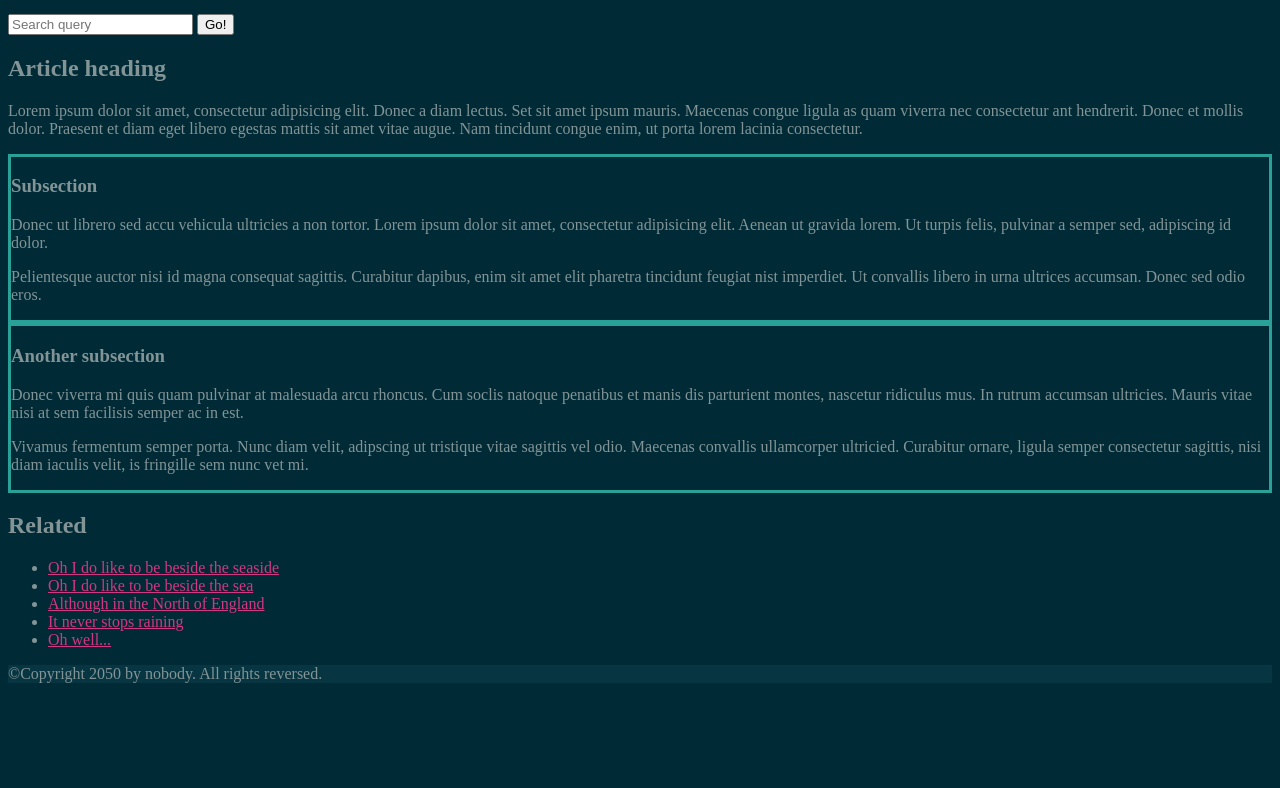
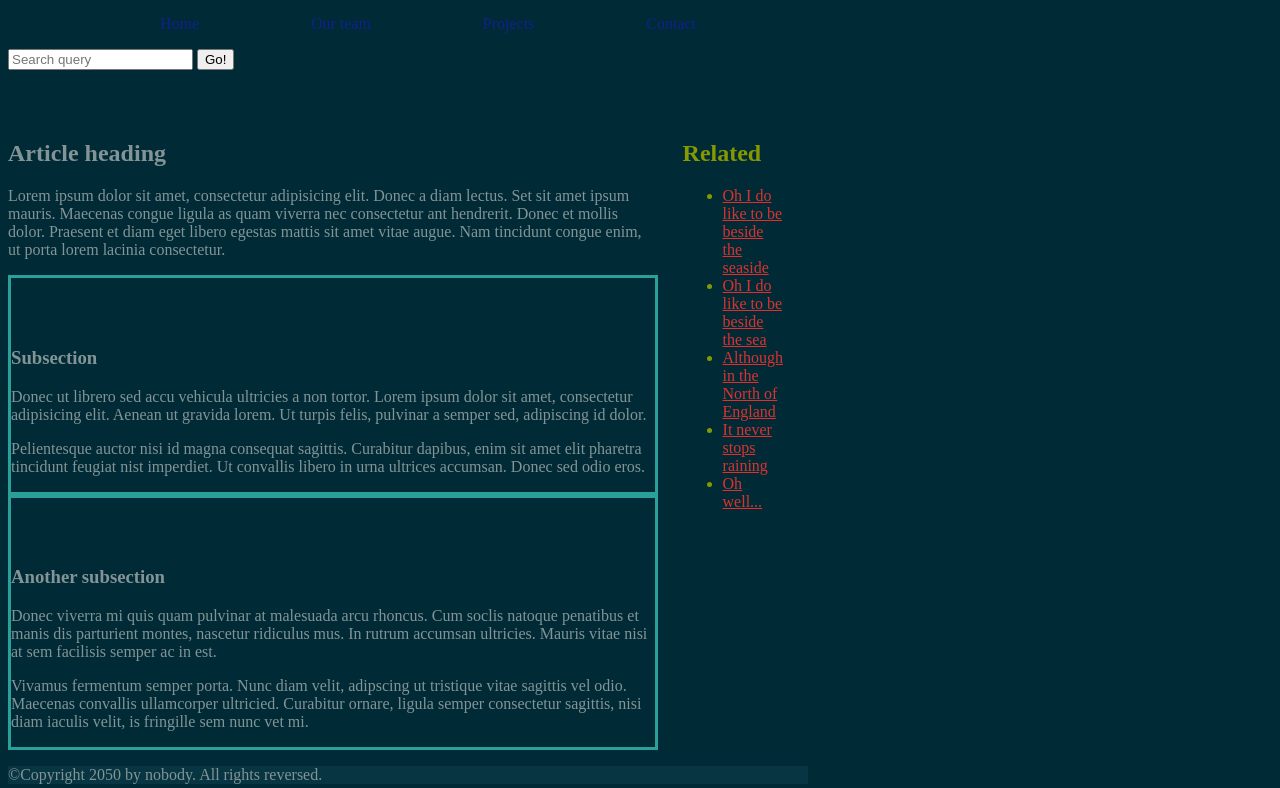
Before and after one commit to Jackyxie2/CA3-Markdown-HTML-CSS-Git, a plain HTML site: page start_page.html in a window 1280 px wide. Shown: the part 154-942 px from the top of the page. Before the commit the page ends 853 px from the top, so only its background shows below. Drawn offline with Linux system fonts and the light colour scheme; a web font is replaced by a local one.

Commit message:
Complete

```diff
--- a/start_page.html
+++ b/start_page.html
@@ -42,11 +42,11 @@
       }
 
       /* Task 2.4 - Links to Magenta */
-      a {
+      aside a {
         color: rgb(211, 54,130);
       }
 
-      /* Task 2.5 - Mouse hover over link orange */
+      /* Task 2.5 - Mouse hover over link is highlighted in orange */
 
       a:hover {
         color: rgb(203, 75, 22);
@@ -54,8 +54,53 @@
 
       div {
         border: solid 3px rgb(42,161,152);
+
       }
 
+      /* Task 2.7  */
+      header {
+        text-align: center;
+        font-size: 150%;
+        color: rgb(181,137,  0);
+      }
+      /* Task 2.8 and Task 2.9 */
+      nav ul {
+        list-style: none;
+        display:flex;
+        justify-content:space-evenly;
+
+      }
+
+      nav a {
+        text-decoration: none;
+        color: rgb(15, 33, 141);
+      }
+
+      /* Task 2.10 */
+      aside h2, li {
+        color: rgb(133,153,0);
+      }
+
+      aside a {
+        color: rgb(220, 50, 47);
+      }
+
+      body {
+        max-width: 800px;
+      }
+
+      h1, h2, h3 {
+        padding-top: 50px;
+      }
+
+      main {
+        display: flex;
+        justify-content: space-between;
+      }
+
+      main aside {
+        margin: 0px 25px;
+      }
     </style>
 
   </head>
@@ -69,10 +114,10 @@
 
     <nav>
       <ul>
-        <li><a href="#">Home</a></li>
-        <li><a href="#">Our team</a></li>
-        <li><a href="#">Projects</a></li>
-        <li><a href="#">Contact</a></li>
+        <li><a href="https://www.home-reviews.com">Home</a></li>
+        <li><a href="https://blog.hubspot.com/marketing/creative-agency-team-pages">Our team</a></li>
+        <li><a href="https://www.infrastructureaustralia.gov.au/projects">Projects</a></li>
+        <li><a href="https://en.wikipedia.org/wiki/Contact_(1997_American_film)">Contact</a></li>
       </ul>
 
        <!-- A Search form is another common non-linear way to navigate through a website. -->
@@ -113,13 +158,12 @@
       <!-- the aside content can also be nested within the main content -->
       <aside>
         <h2>Related</h2>
-
         <ul>
-          <li><a href="https://satterley.com.au/seaside-estate">Oh I do like to be beside the seaside</a></li>
-          <li><a href="#">Oh I do like to be beside the sea</a></li>
-          <li><a href="#">Although in the North of England</a></li>
-          <li><a href="#">It never stops raining</a></li>
-          <li><a href="#">Oh well...</a></li>
+          <li><a href="https://www.theurbanlist.com/sydney/a-list/best-beach-towns-nsw">Oh I do like to be beside the seaside</a></li>
+          <li><a href="https://www.gq.com.au/lifestyle/travel/worlds-best-beaches-2022/image-gallery/e2715cbdf7b9c622b0d0955cedf5c6c0">Oh I do like to be beside the sea</a></li>
+          <li><a href="https://www.visitbritain.com/au/en/england/northern-england">Although in the North of England</a></li>
+          <li><a href="https://www.metoffice.gov.uk/binaries/content/assets/metofficegovuk/pdf/weather/learn-about/uk-past-events/regional-climates/north-west-england--isle-of-man_-climate---met-office.pdf">It never stops raining</a></li>
+          <li><a href="https://www.google.com/">Oh well...</a></li>
         </ul>
       </aside>
 
```
